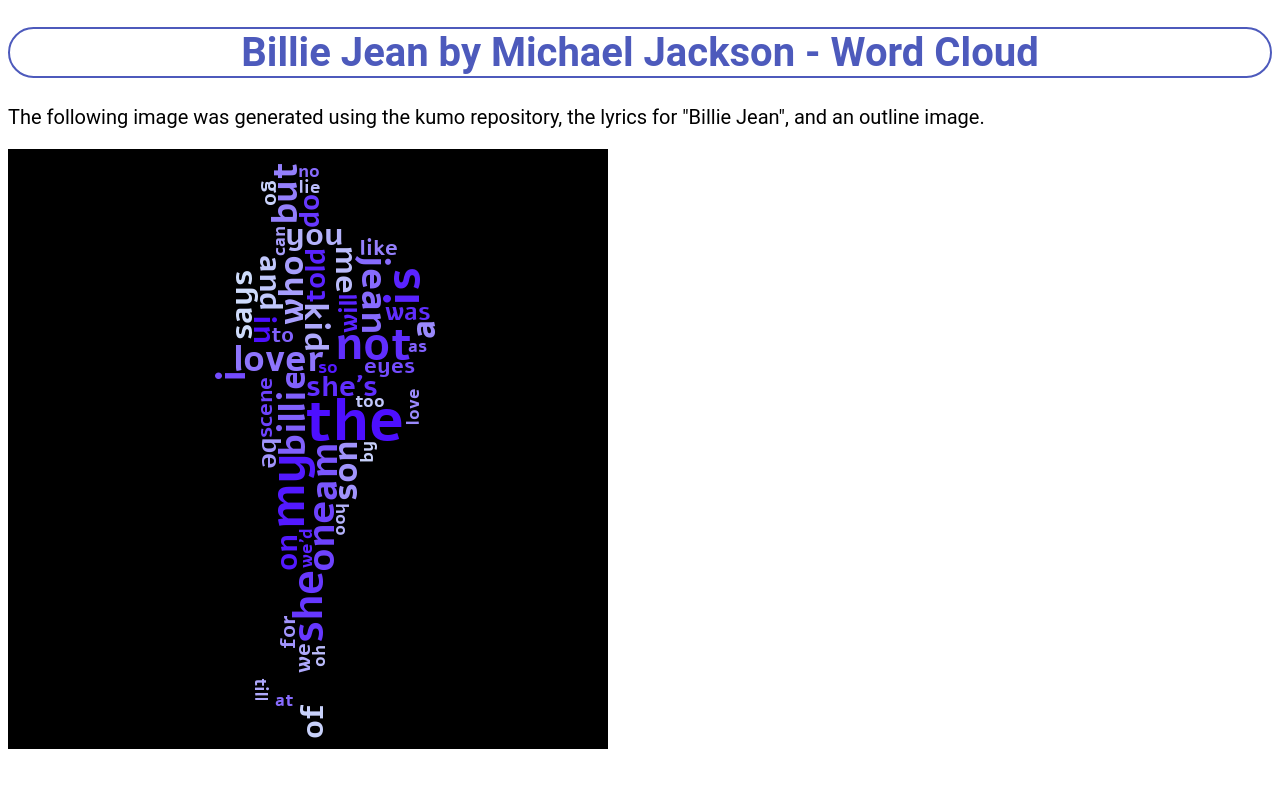
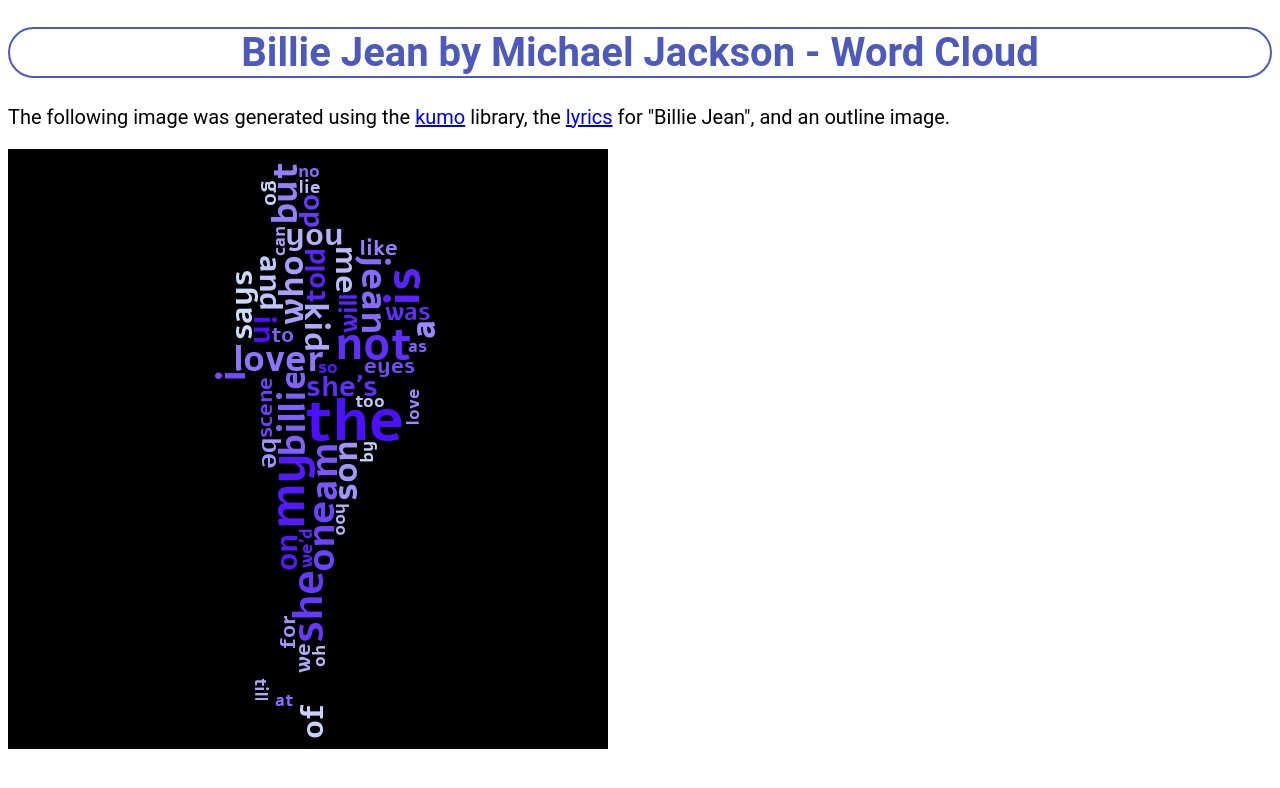
Before and after one commit to OrtezC/Billie-Jean-lyrics-word-cloud, a plain HTML site: page index.html in a window 1280 px wide. Drawn offline with Linux system fonts and the light colour scheme.

Commit message:
Added links

```diff
--- a/index.html
+++ b/index.html
@@ -7,7 +7,7 @@
 <body>
 
 <h1>Billie Jean by Michael Jackson - Word Cloud</h1>
-<p>The following image was generated using the kumo repository, the lyrics for "Billie Jean", and an outline image.</p>
+<p>The following image was generated using the <a href="https://github.com/kennycason/kumo">kumo</a> library, the <a href="https://genius.com/Michael-jackson-billie-jean-lyrics">lyrics</a> for "Billie Jean", and an outline image.</p>
 
 <img src="image.png" alt="Word Cloud" width="600" height="600">
 
```
